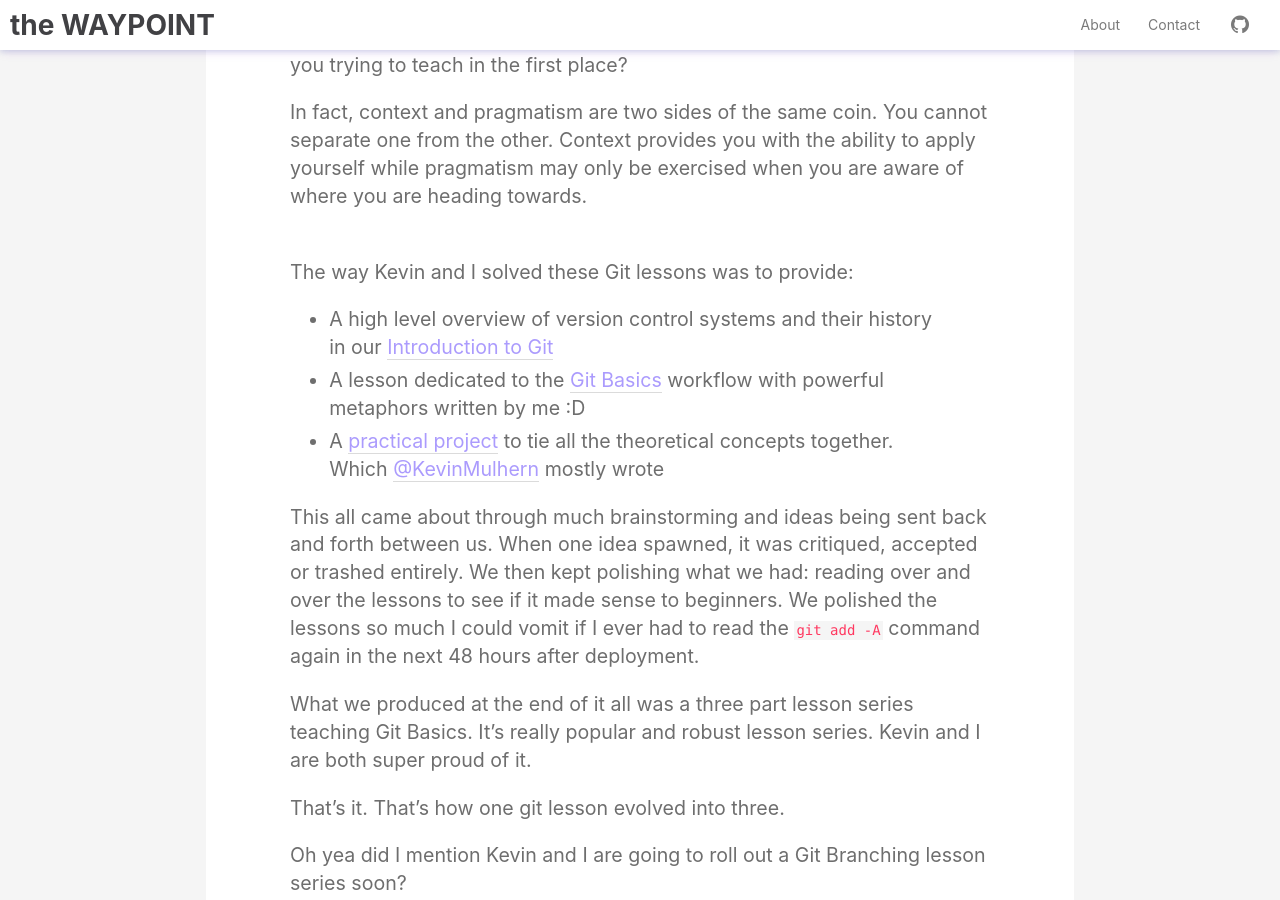
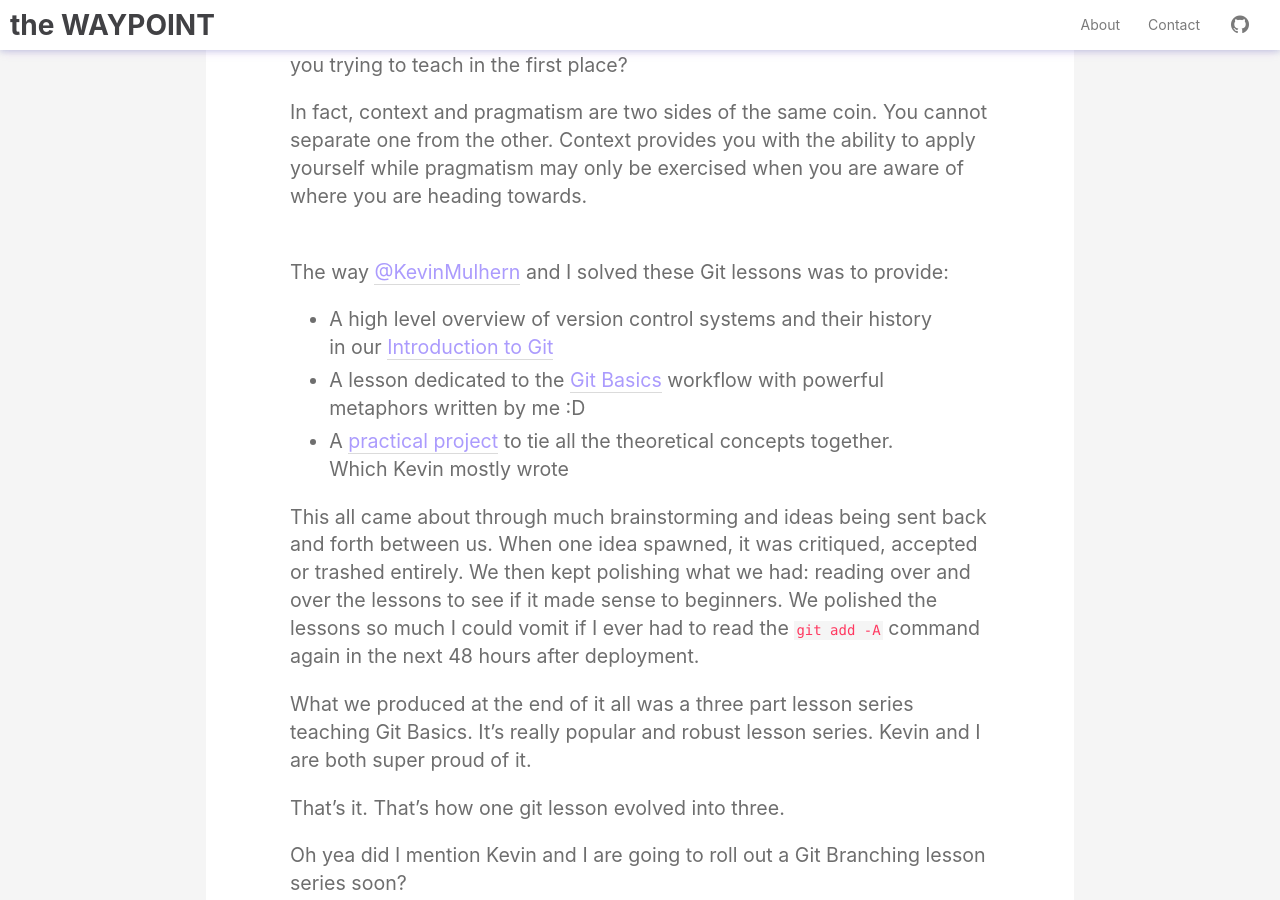
Before and after one commit to the-waypoint/the-waypoint.github.io, a Jekyll site: the page built from _posts/2016-11-16-git-basics-how-one-git-lesson-transformed-into-three-part-ii.md, in a window 1280 px wide and 900 px high, scrolled down 3872 px. Built offline with Jekyll 4.4.1, drawn with Linux system fonts in a browser that asks for light colours; nearby versions of some CDN libraries.

```diff
--- a/_posts/2016-11-16-git-basics-how-one-git-lesson-transformed-into-three-part-ii.md
+++ b/_posts/2016-11-16-git-basics-how-one-git-lesson-transformed-into-three-part-ii.md
@@ -63,11 +63,11 @@ The quality of pragmatism is relatively straight-forward. Content from the lesso
 In fact, context and pragmatism are two sides of the same coin. You cannot separate one from the other. Context provides you with the ability to apply yourself while pragmatism may only be exercised when you are aware of where you are heading towards.
 
 <br>
-The way Kevin and I solved these Git lessons was to provide:
+The way [@KevinMulhern](https://github.com/KevinMulhern) and I solved these Git lessons was to provide:
 
 * A high level overview of version control systems and their history in our [Introduction to Git](http://www.theodinproject.com/courses/web-development-101/lessons/introduction-to-git)
 * A lesson dedicated to the [Git Basics](http://www.theodinproject.com/courses/web-development-101/lessons/git-basics) workflow with powerful metaphors written by me :D
-* A [practical project](http://www.theodinproject.com/courses/web-development-101/lessons/practicing-git-basics) to tie all the theoretical concepts together. Which [@KevinMulhern](https://github.com/KevinMulhern) mostly wrote
+* A [practical project](http://www.theodinproject.com/courses/web-development-101/lessons/practicing-git-basics) to tie all the theoretical concepts together. Which Kevin mostly wrote
 
 This all came about through much brainstorming and ideas being sent back and forth between us. When one idea spawned, it was critiqued, accepted or trashed entirely. We then kept polishing what we had: reading over and over the lessons to see if it made sense to beginners. We polished the lessons so much I could vomit if I ever had to read the `git add -A` command again in the next 48 hours after deployment.
 
```
Also changed, not shown: _posts/2016-11-17-gossip-house-1.md (+2 -2 lines).
